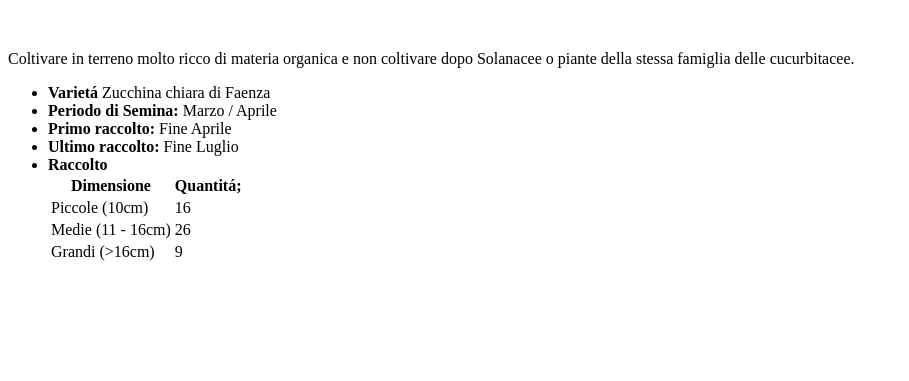
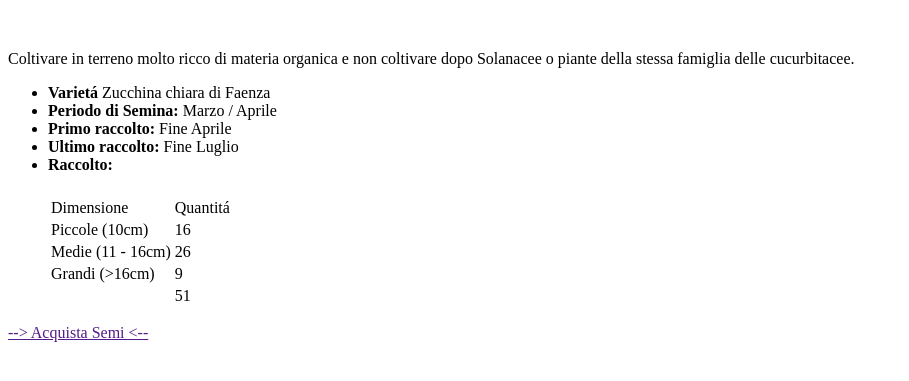
Before and after one commit to MelaniaPicone/htmlcss-hello, a plain HTML site: page index.html in a window 1280 px wide. Shown: the part 105-486 px from the top of the page, without its empty margins (0-909 px from the left). Drawn offline with Linux system fonts and the light colour scheme.

Commit message:
third step

```diff
--- a/index.html
+++ b/index.html
@@ -23,14 +23,21 @@
         <li><strong>Periodo di Semina:</strong> Marzo / Aprile</li>
         <li><strong>Primo raccolto:</strong> Fine Aprile</li>
         <li><strong>Ultimo raccolto:</strong> Fine Luglio</li>
-        <li><strong>Raccolto</strong></li>
+        <li><strong>Raccolto:</strong>
           <table>
             <thead>
-            <tr>
-              <th>Dimensione</th>
-              <th>Quantit&aacute;;</th>
+
+              <td>&nbsp;</td>
               </tr>
             </thead>
+
+            <tbody>
+              <tr>
+                <td>Dimensione</td>
+                <td>Quantit&aacute;</td>
+              </tr>
+            </tbody>
+
 
             <tbody>
               <tr>
@@ -55,20 +62,24 @@
 
             <tfoot>
               <tr>
-              <td></td>
-              <td></td>
+                <td colspan="1">&nbsp;</td>
+                <td>51</td>
               </tr>
             </tfoot>
 
 
 
           </table>
+        </li>
+      </ul>
+
+
 
 
       </li>
       </ul>
 
-
+      <a href="" target="_blank">--> Acquista Semi <-- </a>
     </section>
 
 
```
Lines whose indentation alone changed are shown as unchanged.
